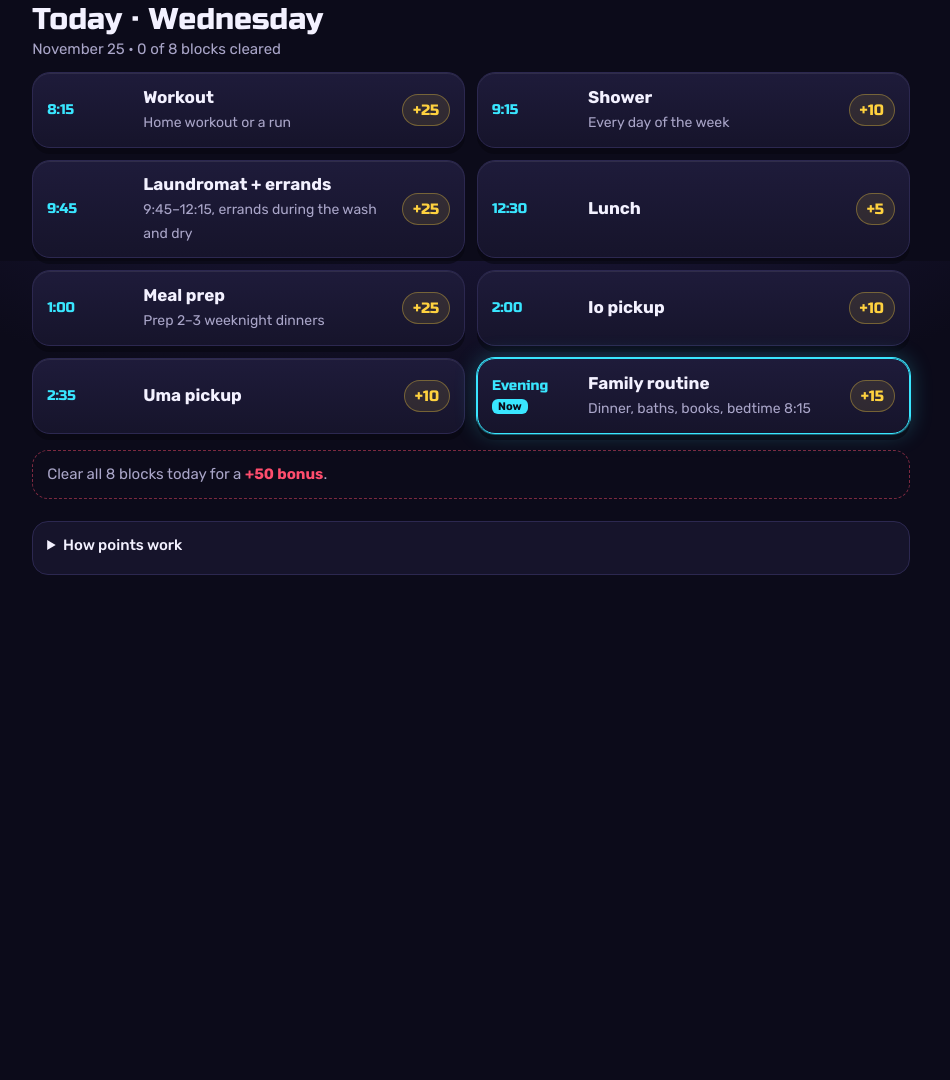
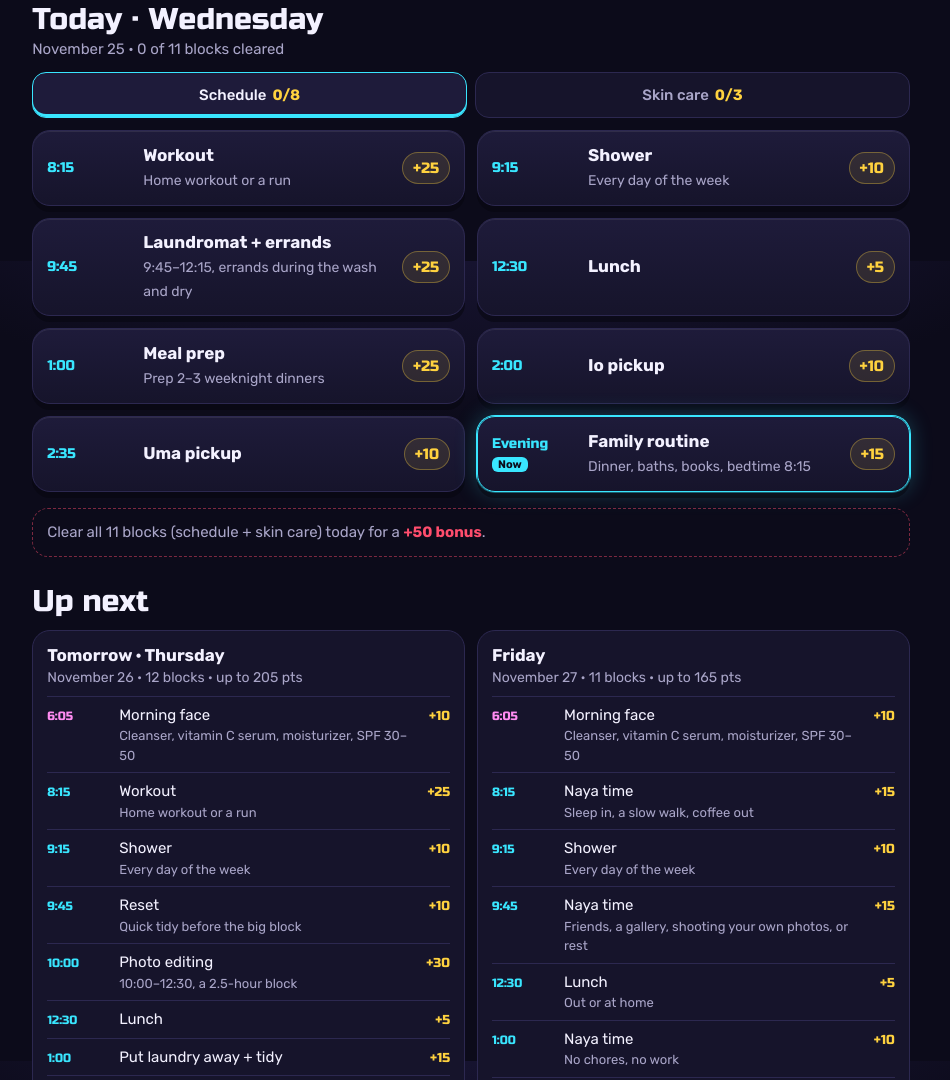
Before and after one commit to urenarodriguez77/day-quest, a plain HTML site: page index.html in a window 1280 px wide. Shown: the part 539-1619 px from the top of the page, without its empty margins (169-1119 px from the left). Before the commit the page ends 1162 px from the top, so only its background shows below. Drawn offline with Linux system fonts and the light colour scheme.

Commit message:
Add skin care tab and Up next (2 days)
Co-Authored-By: Claude Opus 5.5 <noreply@anthropic.com>
Claude-Session: https://claude.ai/code/session_01DgqCWip8nqieBcd4CGWLG9

```diff
--- a/index.html
+++ b/index.html
@@ -77,6 +77,23 @@ h1 span{color:var(--gold)}
 .blk.done .n{text-decoration:line-through;text-decoration-color:#ffd23f99}
 .blk.done .pts{background:var(--gold);color:#1a1300}
 .blk.done .pts::before{content:"✓ "}
+.tabs{display:flex;gap:8px;margin:0 0 12px}
+.tabs button{flex:1;min-height:46px;border-radius:14px;border:1px solid var(--line);background:var(--panel);color:var(--mute);font:500 15px Rubik;cursor:pointer}
+.tabs button[aria-selected=true]{background:var(--panel2);color:var(--ink);border-color:var(--cyan);box-shadow:inset 0 -3px 0 var(--cyan)}
+.tabs button b{color:var(--gold);font-weight:700;margin-left:6px}
+.tabs button:focus-visible{outline:3px solid var(--cyan);outline-offset:2px}
+.blk.skin .t{color:#ff8cf2}
+.uph{font:400 clamp(22px,4vw,30px)/1.1 "Russo One";margin:28px 0 12px}
+.upnext{display:grid;grid-template-columns:repeat(auto-fit,minmax(min(100%,300px),1fr));gap:12px}
+.up{background:var(--panel);border:1px solid var(--line);border-radius:18px;padding:14px}
+.up h3{margin:0 0 2px;font:700 17px Rubik}
+.up p{margin:0 0 8px;color:var(--mute);font-size:14px}
+.up ul{list-style:none;margin:0;padding:0}
+.up li{display:grid;grid-template-columns:64px minmax(0,1fr) auto;gap:8px;padding:7px 0;border-top:1px solid var(--line);font-size:15px;align-items:baseline}
+.up li .t{font:400 12px "Russo One";color:var(--cyan);white-space:nowrap}
+.up li.skin .t{color:#ff8cf2}
+.up li .p{color:var(--gold);font:400 13px "Russo One"}
+.up li small{display:block;color:var(--mute);font-size:13px}
 .bonusline{margin:16px 0 0;padding:12px 14px;border-radius:16px;border:1px dashed #ff4d6d77;color:var(--mute);font-size:15px}
 .bonusline b{color:var(--coral)}
 .bonusline.got{border-style:solid;border-color:var(--coral);color:var(--ink);background:#ff4d6d14}
@@ -128,17 +145,25 @@ details ul{padding-left:18px;margin:8px 0}
     <button class="btn ghost" id="totoday" hidden>Back to today</button>
   </div>
 
+  <div class="tabs" role="tablist" id="tabs">
+    <button role="tab" data-t="sched" id="tab-sched"></button>
+    <button role="tab" data-t="skin" id="tab-skin"></button>
+  </div>
   <div class="list" id="list"></div>
   <div class="bonusline" id="bonus"></div>
+
+  <h2 class="uph">Up next</h2>
+  <div class="upnext" id="upnext"></div>
 
   <details>
     <summary>How points work</summary>
     <ul>
       <li>Tap a block when it's done to bank its points. Tapped one by mistake? Tap it again to undo.</li>
       <li>Big blocks pay more: photo editing 30, workouts, pottery, laundromat and meal prep 25, smaller tasks 5–20.</li>
-      <li>Clear every block in a day for a bonus: +50 on weekdays, +25 on weekends.</li>
+      <li>Skin care has its own tab: morning face 10, night face 10 (the night shows which treatment), body + hands 5.</li>
+      <li>Clear every block in a day, schedule and skin care, for a bonus: +50 on weekdays, +25 on weekends.</li>
       <li>Nothing resets at midnight. Every day is saved, and you can tap any past day in the grid to check off a block you forgot.</li>
-      <li>The meter tracks a 30-day run. A perfect 30 days is about 4,000 points, so 3,500 fills with a solid month, even with a few off days. Then a new 30-day run starts.</li>
+      <li>The meter tracks a 30-day run. A perfect 30 days is about 4,900 points, so 4,200 fills with a solid month, even with a few off days. Then a new 30-day run starts.</li>
       <li>Points are saved in this browser, so use the app on the same phone each day.</li>
     </ul>
     <button class="btn ghost" id="wipe">Start everything over</button>
@@ -156,7 +181,7 @@ details ul{padding-left:18px;margin:8px 0}
 
 <script>
 {
-const GOAL = 3500;
+const GOAL = 4200;
 const PRIZE = "a solo morning out: brunch + a fancy latte, plus $25 for a new handbuilding tool or glaze";
 const KEY = "nayaQuest.v1";
 const DAYS = ["Sunday","Monday","Tuesday","Wednesday","Thursday","Friday","Saturday"];
@@ -189,6 +214,27 @@ const SCHED = {
   6: () => [shower]
 };
 
+/* skin care, from Naya's Glow-Up Regimen; retinoid ramp-up skips Wednesdays for the first 2 weeks */
+const NIGHT = {
+  ret:["Night face: retinoid","Double cleanse, pea-sized retinoid on dry skin, eye cream, rich moisturizer"],
+  rec:["Night face: recovery","Double cleanse, niacinamide or hyaluronic serum, eye cream, rich moisturizer"],
+  acid:["Night face: exfoliating acid","Double cleanse, lactic or glycolic acid (no retinoid), eye cream, moisturizer"],
+  mask:["Night face: recovery + mask","Double cleanse, 10-min face mask, serum, rich moisturizer"]
+};
+function SKIN(d){
+  const w = d.getDay();
+  let n = ({0:"mask",1:"ret",2:"rec",3:"ret",4:"rec",5:"ret",6:"acid"})[w];
+  if(w===3 && d < new Date(2026,11,9)) n = "rec";
+  return [b(365,375,"6:05","Morning face","Cleanser, vitamin C serum, moisturizer, SPF 30–50",10),
+          b(1230,1245,"8:30",NIGHT[n][0],NIGHT[n][1],10),
+          b(1245,1260,"8:45","Body + hands","Rich cream on elbows, knees, heels; hand cream before bed",5)];
+}
+const allFor = d => [
+  ...SCHED[d.getDay()](d).map((x,i)=>Object.assign({},x,{id:"s"+i,tab:"sched"})),
+  ...SKIN(d).map((x,i)=>Object.assign({},x,{id:"k"+i,tab:"skin"}))
+];
+let tab = "sched";
+
 const keyOf = d => d.getFullYear()+"-"+String(d.getMonth()+1).padStart(2,"0")+"-"+String(d.getDate()).padStart(2,"0");
 const blocksFor = d => SCHED[d.getDay()](d);
 const bonusFor = d => (d.getDay()===0||d.getDay()===6) ? 25 : 50;
@@ -202,6 +248,7 @@ function fresh(){ return {start:keyOf(new Date()),days:{},rewarded:[],sound:true
 function load(){
   try{ state = Object.assign(fresh(), JSON.parse(localStorage.getItem(KEY)||"{}")); }catch(e){ state = fresh(); }
   if(!state.days) state.days = {};
+  for(const k in state.days){ const r = state.days[k]; r.done = r.done.map(v => typeof v === "number" ? "s"+v : v); }
 }
 function save(){ try{ localStorage.setItem(KEY, JSON.stringify(state)); }catch(e){} }
 
@@ -215,12 +262,12 @@ function rollCycle(){
 const rec = k => state.days[k] || {done:[],bonus:false};
 function dayPoints(k){
   const r = state.days[k]; if(!r) return 0;
-  const d = parseKey(k), bl = blocksFor(d);
-  return r.done.reduce((a,i)=>a+(bl[i]?bl[i].p:0),0) + (r.bonus?bonusFor(d):0);
+  const d = parseKey(k), bl = allFor(d);
+  return bl.reduce((a,x)=>a+(r.done.includes(x.id)?x.p:0),0) + (r.bonus?bonusFor(d):0);
 }
 function status(k){
   const r = state.days[k]; if(!r || !r.done.length) return "";
-  return r.done.length >= blocksFor(parseKey(k)).length ? "full" : "part";
+  return allFor(parseKey(k)).every(x=>r.done.includes(x.id)) ? "full" : "part";
 }
 const cycleKeys = () => Array.from({length:CYCLE},(_,i)=>keyOf(addDays(parseKey(state.start),i)));
 const bankNow = () => cycleKeys().reduce((a,k)=>a+dayPoints(k),0);
@@ -238,15 +285,21 @@ function streak(){
 
 function render(){
   const now = new Date(), tk = keyOf(now), day = parseKey(sel), isToday = sel===tk;
-  const blocks = blocksFor(day), r = rec(sel), mins = now.getHours()*60+now.getMinutes();
-  const possible = blocks.reduce((a,x)=>a+x.p,0) + bonusFor(day);
+  const all = allFor(day), r = rec(sel), mins = now.getHours()*60+now.getMinutes();
+  const blocks = all.filter(x=>x.tab===tab), cleared = all.filter(x=>r.done.includes(x.id)).length;
+  const possible = all.reduce((a,x)=>a+x.p,0) + bonusFor(day);
   const earned = dayPoints(sel);
   $("dayname").textContent = isToday ? "Today · " + DAYS[day.getDay()] : DAYS[day.getDay()];
-  $("daysub").textContent = day.toLocaleDateString("en-US",{month:"long",day:"numeric"}) + " · " + r.done.length + " of " + blocks.length + " blocks cleared";
+  $("daysub").textContent = day.toLocaleDateString("en-US",{month:"long",day:"numeric"}) + " · " + cleared + " of " + all.length + " blocks cleared";
   $("totoday").hidden = isToday;
-  $("list").innerHTML = blocks.map((x,i)=>{
-    const done = r.done.includes(i), cur = isToday && !done && mins>=x.s && mins<x.e;
-    return `<button class="blk${done?" done":""}${cur?" now":""}" data-i="${i}" aria-pressed="${done}">
+  for(const t of ["sched","skin"]){
+    const el = $("tab-"+t), sub = all.filter(x=>x.tab===t);
+    el.setAttribute("aria-selected", tab===t);
+    el.innerHTML = (t==="sched"?"Schedule":"Skin care") + `<b>${sub.filter(x=>r.done.includes(x.id)).length}/${sub.length}</b>`;
+  }
+  $("list").innerHTML = blocks.map(x=>{
+    const done = r.done.includes(x.id), cur = isToday && !done && mins>=x.s && mins<x.e;
+    return `<button class="blk${x.tab==="skin"?" skin":""}${done?" done":""}${cur?" now":""}" data-id="${x.id}" aria-pressed="${done}">
       <span class="t">${x.t}</span>
       <span><span class="n">${x.n}</span>${x.d?`<br><span class="d">${x.d}</span>`:""}</span>
       <span class="pts">+${x.p}</span></button>`;
@@ -254,7 +307,7 @@ function render(){
   const bon = $("bonus");
   bon.className = "bonusline" + (r.bonus?" got":"");
   bon.innerHTML = r.bonus ? `<b>Full day cleared! +${bonusFor(day)} bonus banked.</b>`
-    : `Clear all ${blocks.length} blocks ${isToday?"today":"this day"} for a <b>+${bonusFor(day)} bonus</b>.`;
+    : `Clear all ${all.length} blocks (schedule + skin care) ${isToday?"today":"this day"} for a <b>+${bonusFor(day)} bonus</b>.`;
   $("today").textContent = fmt(earned) + " / " + fmt(possible);
   document.querySelector(".stat small").textContent = isToday ? "Today" : day.toLocaleDateString("en-US",{month:"short",day:"numeric"});
   $("total").textContent = fmt(totalNow());
@@ -274,21 +327,29 @@ function render(){
     return `<button class="cell ${s}${k===tk?" today":""}${k===sel?" sel":""}" data-k="${k}" ${future?"disabled":""} aria-label="${d.toDateString()}, ${p} points">
       <small>${DAYS[d.getDay()].slice(0,2)}</small><b>${d.getDate()}</b><span>${p?p:""}</span></button>`;
   }).join("");
+  $("upnext").innerHTML = [1,2].map(n=>{
+    const d = addDays(parseKey(tk),n), list = allFor(d).sort((a,b)=>a.s-b.s);
+    const tot = list.reduce((a,x)=>a+x.p,0) + bonusFor(d);
+    return `<div class="up"><h3>${n===1?"Tomorrow · ":""}${DAYS[d.getDay()]}</h3>
+      <p>${d.toLocaleDateString("en-US",{month:"long",day:"numeric"})} · ${list.length} blocks · up to ${tot} pts</p>
+      <ul>${list.map(x=>`<li class="${x.tab}"><span class="t">${x.t}</span><span>${x.n}${x.d?`<small>${x.d}</small>`:""}</span><span class="p">+${x.p}</span></li>`).join("")}</ul></div>`;
+  }).join("");
   $("snd").innerHTML = state.sound
     ? '<svg width="22" height="22" viewBox="0 0 24 24" fill="none" stroke="currentColor" stroke-width="2"><path d="M4 9h4l5-4v14l-5-4H4z"/><path d="M16 8.5a5 5 0 0 1 0 7M18.5 6a8.5 8.5 0 0 1 0 12"/></svg>'
     : '<svg width="22" height="22" viewBox="0 0 24 24" fill="none" stroke="currentColor" stroke-width="2"><path d="M4 9h4l5-4v14l-5-4H4z"/><path d="M17 9l5 6M22 9l-5 6"/></svg>';
   $("snd").setAttribute("aria-label", state.sound ? "Sound on" : "Sound off");
 }
 
-function tap(i, el){
+function tap(id, el){
   rollCycle();
-  const day = parseKey(sel), blocks = blocksFor(day), x = blocks[i], bon = bonusFor(day);
+  const day = parseKey(sel), all = allFor(day), x = all.find(v=>v.id===id), bon = bonusFor(day);
+  if(!x) return;
   const r = state.days[sel] = rec(sel);
-  if(r.done.includes(i)){
-    r.done = r.done.filter(v=>v!==i); r.bonus = false;
+  if(r.done.includes(id)){
+    r.done = r.done.filter(v=>v!==id); r.bonus = false;
   } else {
-    r.done.push(i);
-    const full = r.done.length === blocks.length;
+    r.done.push(id);
+    const full = all.every(v=>r.done.includes(v.id));
     if(full) r.bonus = true;
     const b = el.getBoundingClientRect();
     boom(b.left+b.width/2, b.top+b.height/2, x.p, full);
@@ -407,7 +468,8 @@ function sfx(big){
 function toast(html){ const el=$("toast"); el.innerHTML=html; el.classList.add("on"); setTimeout(()=>el.classList.remove("on"),2600); }
 
 /* ---------- EVENTS ---------- */
-$("list").addEventListener("click", e => { const el = e.target.closest(".blk"); if(el) tap(+el.dataset.i, el); });
+$("list").addEventListener("click", e => { const el = e.target.closest(".blk"); if(el) tap(el.dataset.id, el); });
+$("tabs").addEventListener("click", e => { const el = e.target.closest("[data-t]"); if(el){ tab = el.dataset.t; render(); } });
 $("grid").addEventListener("click", e => { const el = e.target.closest(".cell"); if(el && !el.disabled){ sel = el.dataset.k; render(); } });
 $("totoday").addEventListener("click", () => { sel = keyOf(new Date()); render(); });
 $("snd").addEventListener("click", () => { state.sound = !state.sound; save(); render(); });
--- a/sw.js
+++ b/sw.js
@@ -1,4 +1,4 @@
-const C = "dayquest-v1";
+const C = "dayquest-v2";
 const FILES = ["./", "index.html", "manifest.json", "icon-192.png", "icon-512.png", "icon-180.png"];
 self.addEventListener("install", e => { e.waitUntil(caches.open(C).then(c => c.addAll(FILES))); self.skipWaiting(); });
 self.addEventListener("activate", e => { e.waitUntil(caches.keys().then(ks => Promise.all(ks.filter(k => k !== C).map(k => caches.delete(k))))); self.clients.claim(); });
```
